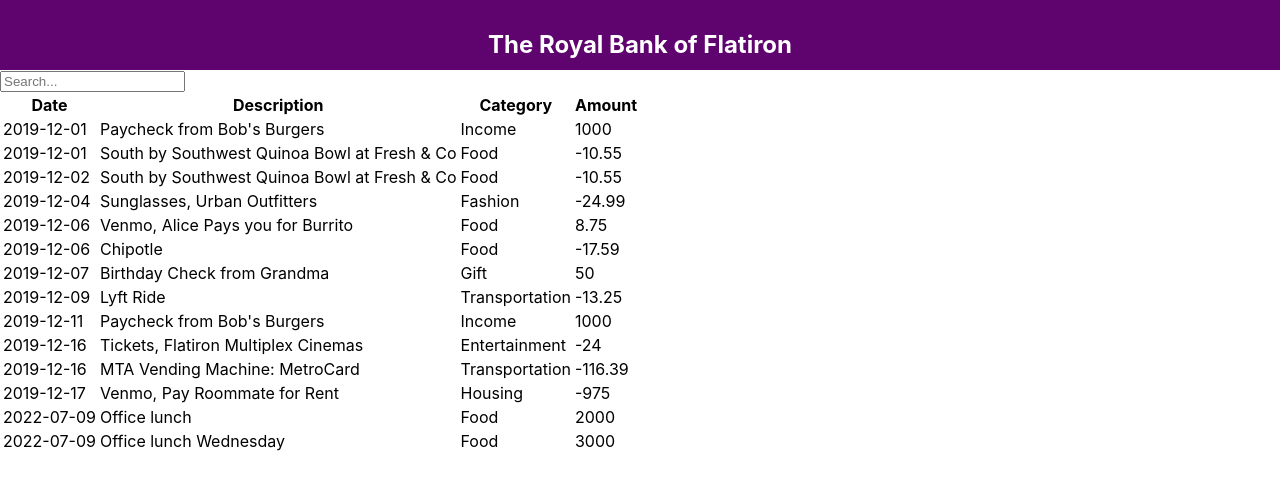
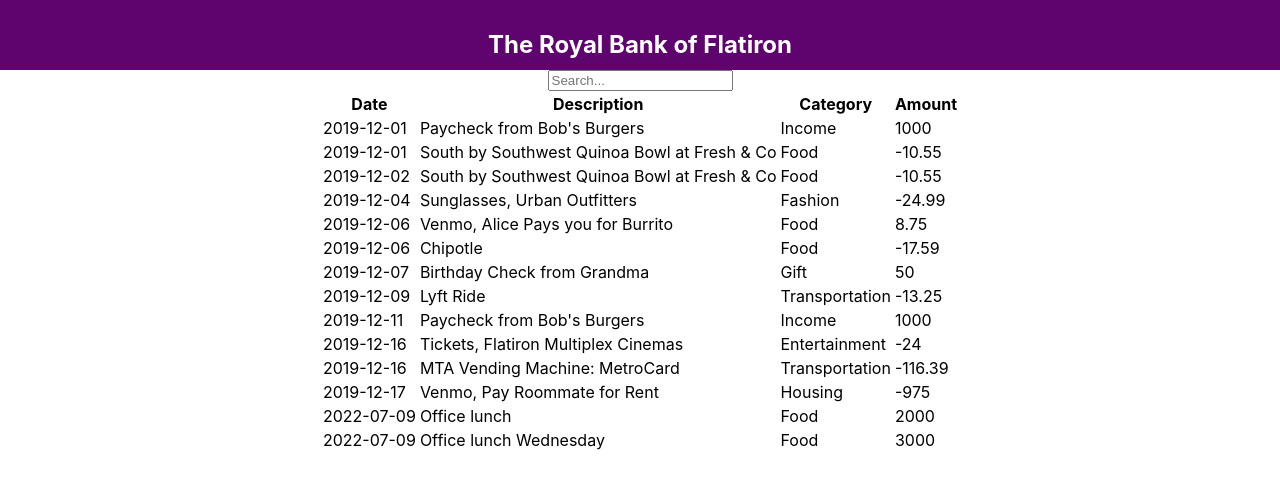
Before and after one commit to Mustufa-kerawala/Phase-2-Code-Challenge-Bank-Of-Flatiron, a React (Create React App) app: page / in a window 1280 px wide. Shown: the top 488 px of the page. Built offline with nearby package versions, Linux system fonts and the light colour scheme; data requests are answered from the project's data file.

Commit message:
Trial for search component

```diff
--- a/src/App.js
+++ b/src/App.js
@@ -1,6 +1,7 @@
 import React from 'react';
 import './index.css';
 import TransactionsContainer from './TransactionsContainer';
+
 
 
 // class App extends Component {
--- a/src/TransactionList.js
+++ b/src/TransactionList.js
@@ -14,6 +14,7 @@
 
 
     return (
+
         <table>
             <thead>
                 <tr>
--- a/src/TransactionsContainer.js
+++ b/src/TransactionsContainer.js
@@ -4,11 +4,11 @@
 
 function TransactionsContainer() {
     const [transactions, setTransactions] = useState([]);
-    const [query, setQuery] = useState("");
+    const [query, setQuery] = useState([]);
 
 
     function handleSearch(e) {
-        setQuery(e.target.value)
+        setQuery(query.filter((transactions) => transactions.description.includes(e.target.value)));
       }
 
 
@@ -16,14 +16,17 @@
         fetch(" http://localhost:3000/transactions" + query)
             .then((response) => response.json())
             .then((data) => setTransactions(data));
-    });
+    }, [query]);
+
+
+
 
     return (
-        <>
+        <div className="table">
             <input type="text" placeholder="Search..." onChange={handleSearch} />
             <TransactionList transaction={transactions} />
 
-        </>
+        </div>
     );
 
 
--- a/src/index.css
+++ b/src/index.css
@@ -20,3 +20,17 @@
   color: white;
   text-align: center;
 }
+
+.table {
+  display: flex;
+  justify-content: center;
+  align-items: center;
+  flex-direction: column;
+}
+
+.table thead {
+  text-align: center;
+  margin: 20px;
+  padding: 20px;
+  border: 2px solid #0000;
+}
```
